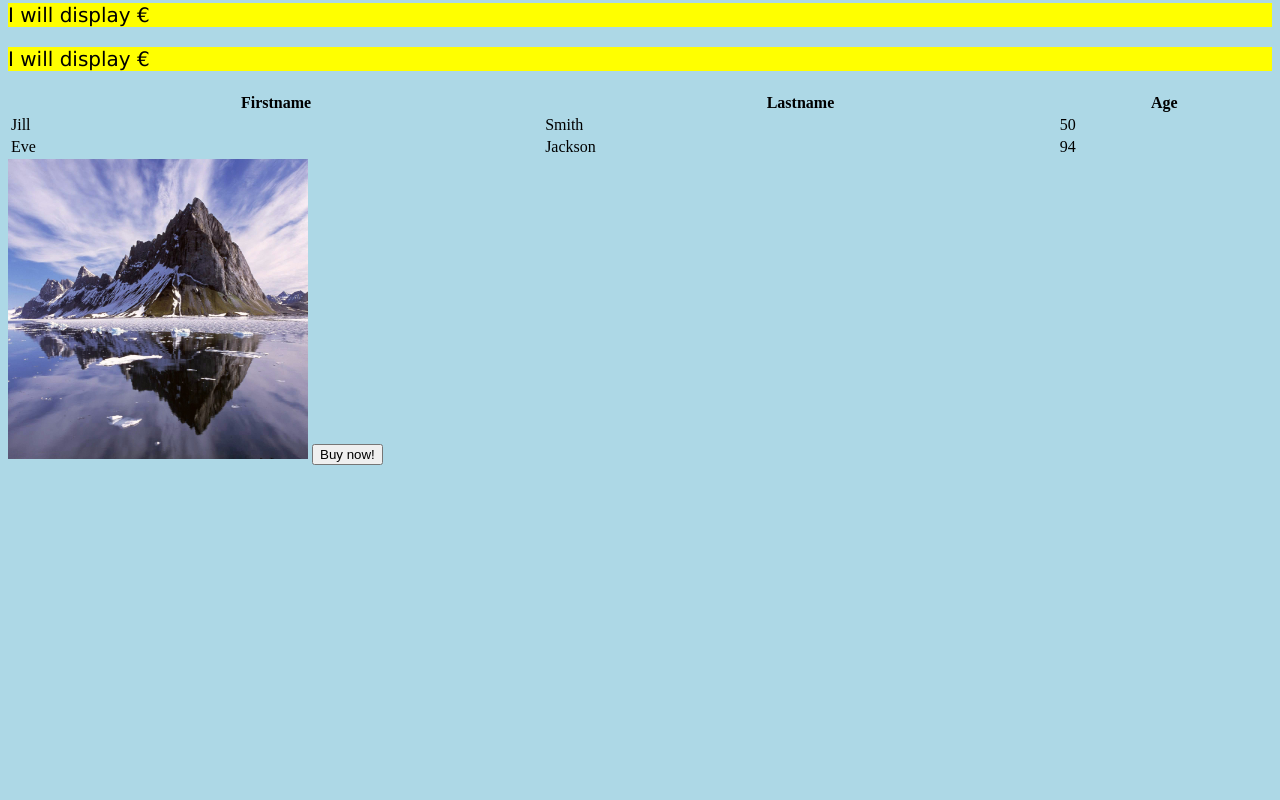
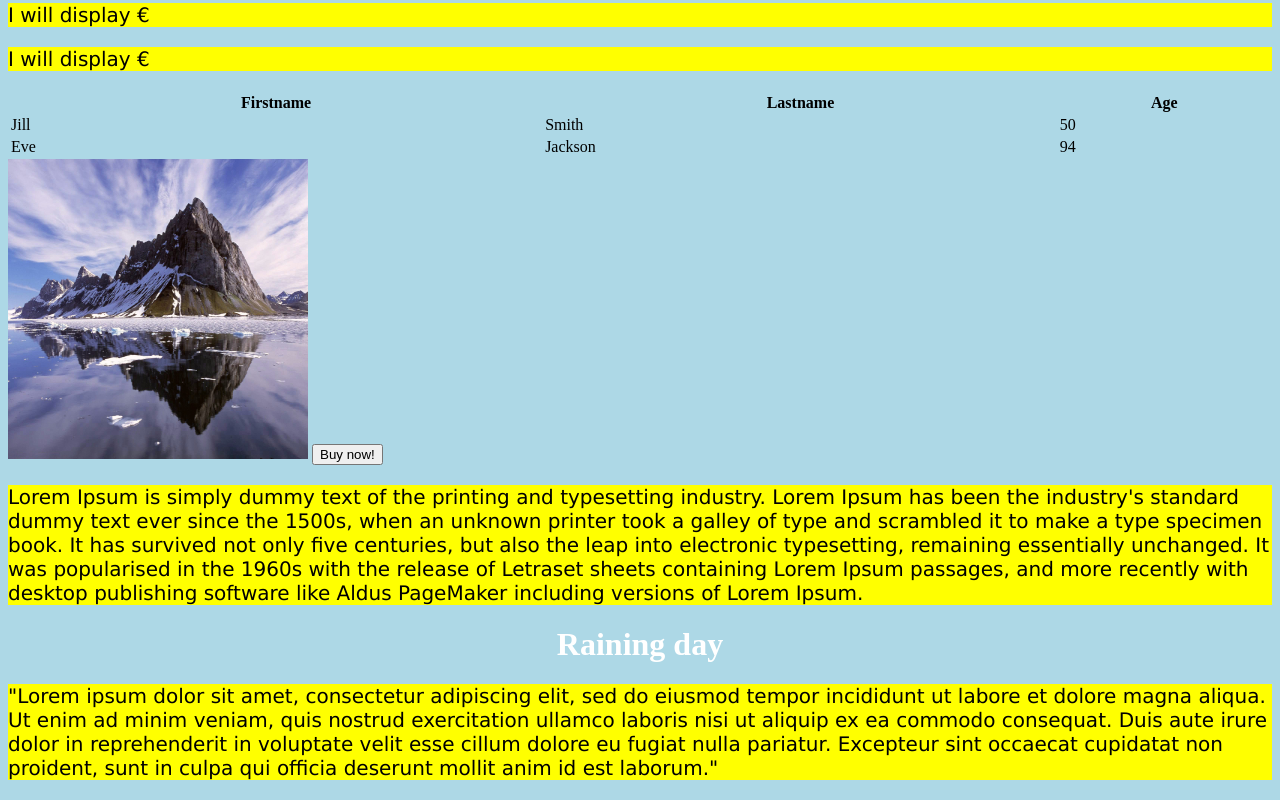
Before and after one commit to OlgaKapachenia/new-website, a plain HTML site: page index.html in a window 1280 px wide. Shown: the part 795-1595 px from the top of the page. Before the commit the page ends 1268 px from the top, so only its background shows below. Drawn offline with Linux system fonts and the light colour scheme.

Commit message:
new paragraph

```diff
--- a/index.html
+++ b/index.html
@@ -50,3 +50,9 @@
   <img src="Mountains.jpg" alt="Mountain View" style="width:300px;height:300px;">
 
   <a href="https://www.w3schools.com/html/" target="_blank"><button type="button">Buy now!</button></a>
+  <p>Lorem Ipsum is simply dummy text of the printing and typesetting industry. Lorem Ipsum has been the industry's standard dummy text ever since the 1500s, when an unknown printer took a galley of type and scrambled it to make a type specimen book. It has survived not only five centuries, but also the leap into electronic typesetting, remaining essentially unchanged. It was popularised in the 1960s with the release of Letraset sheets containing Lorem Ipsum passages, and more recently with desktop publishing software like Aldus PageMaker including versions of Lorem Ipsum.</p>
+  <body>
+    <h1>Raining day</h1>
+    <p>"Lorem ipsum dolor sit amet, consectetur adipiscing elit, sed do eiusmod tempor incididunt ut labore et dolore magna aliqua. Ut enim ad minim veniam, quis nostrud exercitation ullamco laboris nisi ut aliquip ex ea commodo consequat. Duis aute irure dolor in reprehenderit in voluptate velit esse cillum dolore eu fugiat nulla pariatur. Excepteur sint occaecat cupidatat non proident, sunt in culpa qui officia deserunt mollit anim id est laborum."</p>
+
+    </body>
```
